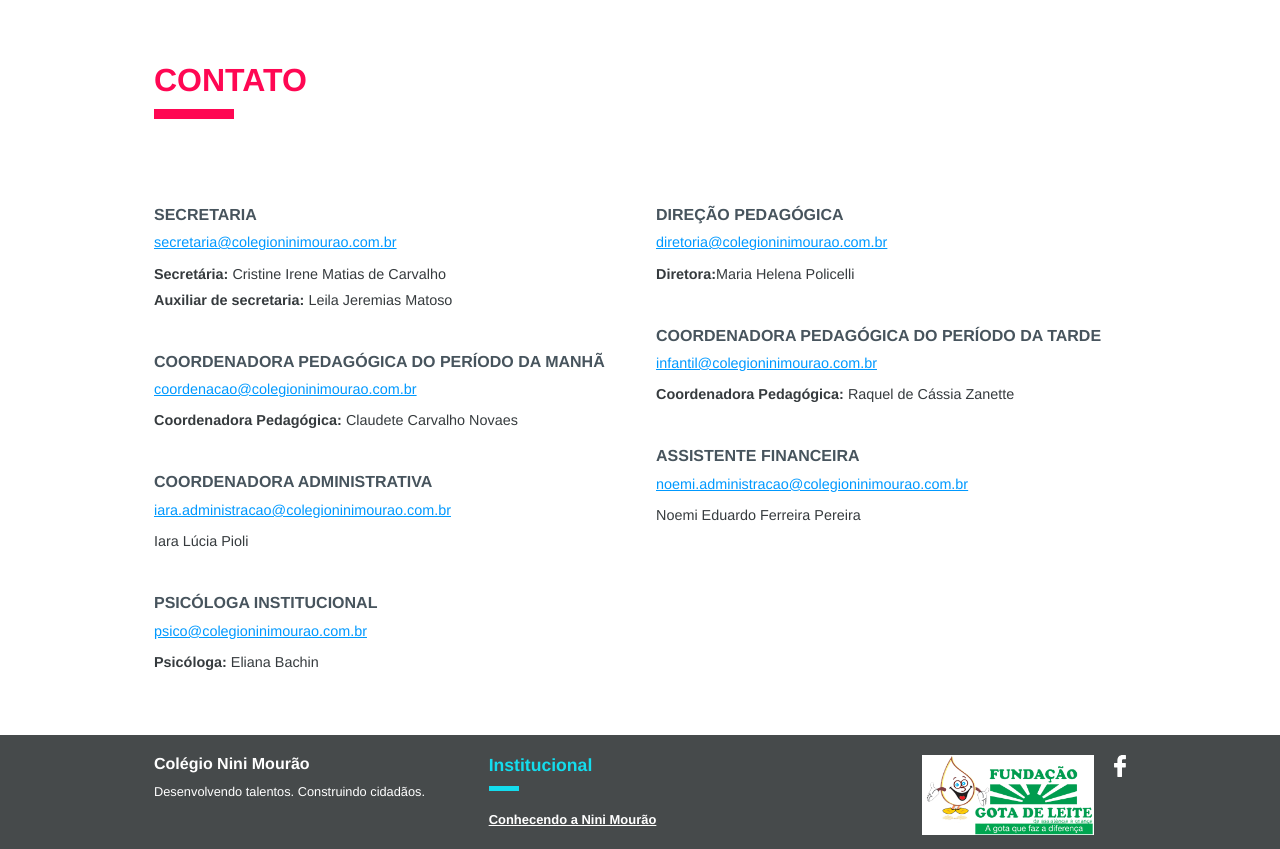
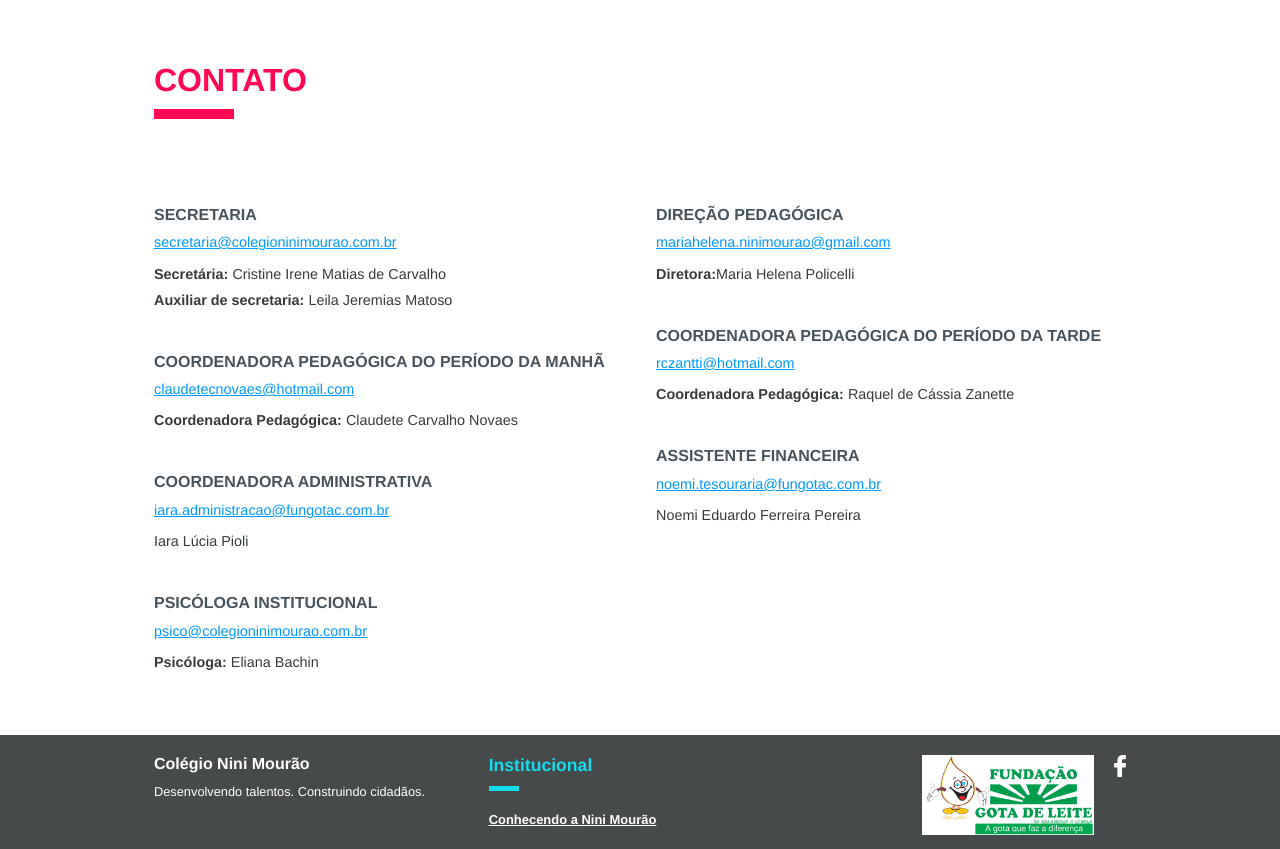
Before and after one commit to jeffalbuquerque/ninimourao, a Jekyll site: the page built from index.html, in a window 1280 px wide, cut to the strip 3270-4119 px from the top of the page. Built offline with Jekyll 4.4.1, drawn with Linux system fonts in a browser that asks for light colours; nearby versions of some CDN libraries.

Commit message:
Ajustes nos emails dos contatos e tamanho das fonts dos posts para mobile

```diff
--- a/_includes/contact.html
+++ b/_includes/contact.html
@@ -13,12 +13,12 @@
         <p><strong>Auxiliar de secretaria:</strong> Leila Jeremias Matoso</p>
 
         <h3>Coordenadora Pedagógica do período da manhã</h3>
-        <a href="mailto:coordenacao@colegioninimourao.com.br" title="Cordenação">coordenacao@colegioninimourao.com.br</a>
+        <a href="mailto:claudetecnovaes@hotmail.com" title="Cordenação">claudetecnovaes@hotmail.com</a>
         <p><strong>Coordenadora Pedagógica:</strong> Claudete Carvalho Novaes</p>
 
 
         <h3>Coordenadora Administrativa</h3>
-        <a href="mailto:iara.administracao@colegioninimourao.com.br" title="Coordenadora Administrativa">iara.administracao@colegioninimourao.com.br</a>
+        <a href="mailto:iara.administracao@fungotac.com.br" title="Coordenadora Administrativa">iara.administracao@fungotac.com.br</a>
         <p>Iara Lúcia Pioli</p>
 
         <h3>Psicóloga Institucional</h3>
@@ -29,15 +29,15 @@
 
       <div class="grid-6">
         <h3>Direção Pedagógica</h3>
-        <a href="mailto:diretoria@colegioninimourao.com.br" title="Direção Pedagógica">diretoria@colegioninimourao.com.br</a>
+        <a href="mailto:mariahelena.ninimourao@gmail.com" title="Direção Pedagógica">mariahelena.ninimourao@gmail.com</a>
         <p><strong>Diretora:</strong>Maria Helena Policelli</p>
 
         <h3>Coordenadora Pedagógica do período da tarde</h3>
-        <a href="mailto:infantil@colegioninimourao.com.br" title="Coordenadora Pedagógica do período da tarde">infantil@colegioninimourao.com.br</a>
+        <a href="mailto:rczantti@hotmail.com" title="Coordenadora Pedagógica do período da tarde">rczantti@hotmail.com</a>
         <p><strong>Coordenadora Pedagógica:</strong> Raquel de Cássia Zanette</p>
 
         <h3>Assistente Financeira</h3>
-        <a href="mailto:noemi.administracao@colegioninimourao.com.br" title="Assistente Financeira">noemi.administracao@colegioninimourao.com.br</a>
+        <a href="mailto:noemi.tesouraria@fungotac.com.br" title="Assistente Financeira">noemi.tesouraria@fungotac.com.br</a>
         <p>Noemi Eduardo Ferreira Pereira</p>
       </div>
     </div>
--- a/_sass/elements/header.scss
+++ b/_sass/elements/header.scss
@@ -2,9 +2,5 @@ header{
   .logo{
     width:280px;
     height:70px;
-    @media only screen and (max-width: 550px) {
-      width:160px;
-      height:40px;
-    }
   }
 }
--- a/_sass/pages/posts.scss
+++ b/_sass/pages/posts.scss
@@ -15,6 +15,9 @@
     color: #4E4E4E;
     font-size: 3em;
     margin: 0;
+    @media only screen and (max-width: 550px) {
+      font-size: 1.8em;
+    }
   }
   &-date{
     color: #61C6FC;
--- a/_sass/sections/banners.scss
+++ b/_sass/sections/banners.scss
@@ -1,4 +1,7 @@
 .banners{
+  @media only screen and (max-width: 550px) {
+    display: none;
+  }
   img{
     width: 100%;
     margin: 0 0 40px 0;
--- a/_sass/sections/news.scss
+++ b/_sass/sections/news.scss
@@ -113,6 +113,9 @@
     font-size: 2em;
     border-top: solid 1px #A39F9F;
     padding: 20px 0 0 0;
+    @media only screen and (max-width: 550px) {
+      font-size: 1.8em;
+    }
   }
   a{
     text-decoration: none;
```
